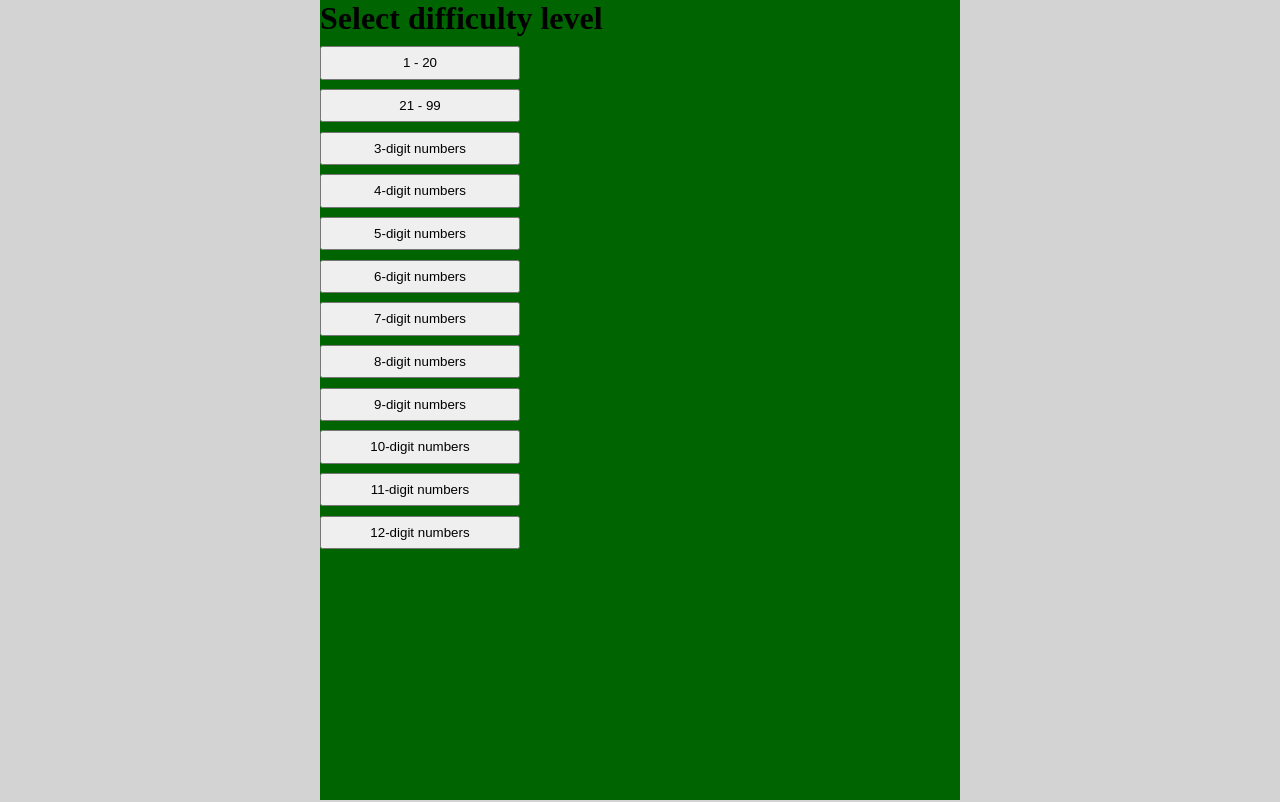
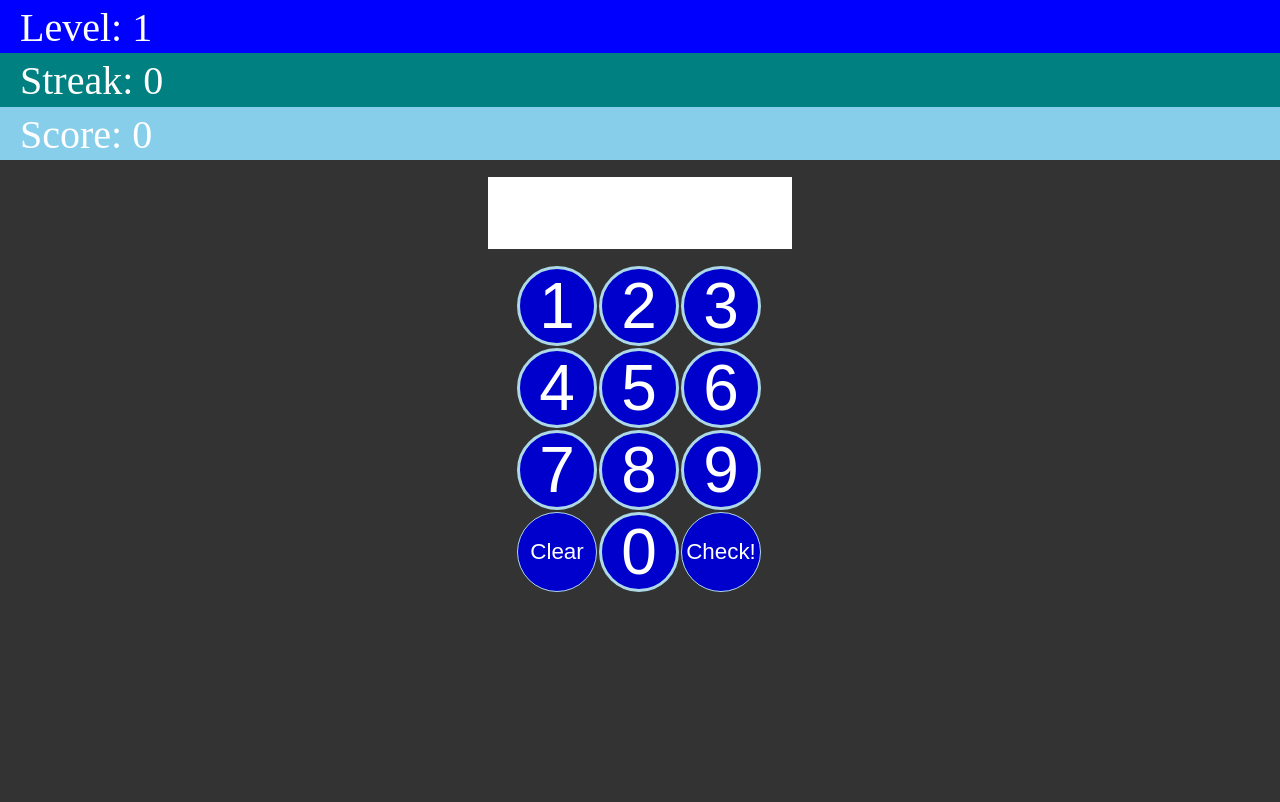
Before and after one commit to sylprimeau/portfolio-site, a PHP site: page /numprac/index.html in a window 1280 px wide. Run offline with PHP 8.4, Linux system fonts and the light colour scheme.

Commit message:
Refactored Numprac JavaScript and CSS
Basic functionality is all there but could still use a lot of
refinements and better styling

```diff
--- a/numprac/index.html
+++ b/numprac/index.html
@@ -10,7 +10,6 @@
 </head>
 
 <body>
-	<div class="wrapper">
 
 	<div class="levels">
 		<h1>Select difficulty level</h1>
@@ -28,29 +27,33 @@
 		<button class="level level-btn">12-digit numbers</button>
 	</div>
 
-		<button class="start-btn">Start</button>
+	<button class="start-btn">Start game!</button>
+
+	<div class="wrapper">
+
+		<div class="scoreboard">
+			<div class="curr-level">Level:</div>
+			<div class="streak">Streak:</div>
+			<div class="score">Score:</div>
+		</div>
 
 		<div class="interface">
 
-			<div class="scoreboard">
-				<div class="curr-level">Level:</div>
-				<div class="score">Score: 0 Trial#: 1</div>
 			<div class="number-display"></div>
-			</div>
 
 			<div class="number-pad">
-				<button class="number-btn">1</button>
-				<button class="number-btn">2</button>
-				<button class="number-btn">3</button>
-				<button class="number-btn">4</button>
-				<button class="number-btn">5</button>
-				<button class="number-btn">6</button>
-				<button class="number-btn">7</button>
-				<button class="number-btn">8</button>
-				<button class="number-btn">9</button>
-				<button class="clear-btn">Clear</button>
-				<button class="number-btn">0</button>
-				<button class="check-btn">Check!</button>
+				<button class="number-btn" value="1">1</button>
+				<button class="number-btn" value="2">2</button>
+				<button class="number-btn" value="3">3</button>
+				<button class="number-btn" value="4">4</button>
+				<button class="number-btn" value="5">5</button>
+				<button class="number-btn" value="6">6</button>
+				<button class="number-btn" value="7">7</button>
+				<button class="number-btn" value="8">8</button>
+				<button class="number-btn" value="9">9</button>
+				<button class="number-btn clear-btn" value="clear">Clear</button>
+				<button class="number-btn" value="0">0</button>
+				<button class="number-btn check-btn" value="check">Check!</button>
 			</div>
 
 			<button class="start-over-btn">Start Over</button>
--- a/numprac/numprac.css
+++ b/numprac/numprac.css
@@ -3,95 +3,110 @@
 	padding: 0;
 }
 
-body {
-	background-color: lightgray;
-	font-size: 2vh;
+::-webkit-scrollbar {
+	width: 0;
 }
 
-.wrapper {
-	background-color: darkgreen;
-	width: 100vw;
-	max-width: 80vh;
-	height: 100vh;
-	margin-left: auto;
-	margin-right: auto;
+body {
+	background-color: #333;
+	font-size: 16px;
 }
 
 .levels {
-/*	display: none;*/
+	display: none;
 }
 
 .level-btn {
 	display: block;
-	width: 15em;
-	height: 2.5em;
-	margin-top: 0.7em;
+	width: 80%;
+	height: 3em;
+	margin: 2vh auto;
 }
 
 .start-btn {
 	display: none;
+	position: absolute;
+	top: 50%;
+	left: 50%;
+	transform: translate(-50%, -50%);
+	width: 80%;
+	height: 3em;
+}
+
+.wrapper {
+/*	display: none;*/
+	height: 100vh;
+}
+
+.scoreboard {
+	height: 20%;
+}
+
+.curr-level, .streak, .score {
+	background-color: blue;
+	margin: 0 auto;
+	height: 33.3%;
+	font-size: 5vh;
+	line-height: 7vh;
+	padding-left: 0.5em;
+	color: white;
+}
+
+.streak {
+	background-color: teal;
+}
+
+.score {
+	background-color: skyblue;
 }
 
 .interface {
-	display: none;
-}
-
-.curr-level {
-	height: 30px;
-	width: 400px;
-	margin-left: auto;
-	margin-right: auto;
-	background-color: blue;
-	text-align: left;
-	font-size: 25px;
-	color: white;
-	padding-left: 10px;
-}
-
-.score {
-	height: 30px;
-	width: 400px;
-	margin-left: auto;
-	margin-right: auto;
-	background-color: skyblue;
-	text-align: left;
-	font-size: 25px;
-	padding-left: 10px;
+/*	background-color: darkgreen;*/
+	height: 80%;
+	width: 320px;
+	margin: auto;
+	border: 0.1px solid transparent;
 }
 
 .number-display {
-	height: 100px;
-	width: 400px;
-	margin-left: auto;
-	margin-right: auto;
-	background-color: black;
-	color: yellow;
+	background-color: white;
+	color: black;
+	font-size: 3em;
+	line-height: 1.5em;
+	height: 1.5em;
+	width: 95%;
+	margin: 5% auto;
 	text-align: center;
-	line-height: 100px;
-	font-size: 80px;
-	margin-top: 20px;
 }
 
-
-
-
-
-
-
-
-.btnNumber {
-	background-color: mediumblue;
-	font-size: 24px;
-/*	box-shadow: 5px 5px 5px #888888;*/
-	text-align: center;
-	color: white;
-	margin-top: 5px;
-	height: 80px;
-	width: 100px;
-/*	border-radius: 10px;*/
+.number-pad {
+	width: 248px;
+	height: 332px;
+	margin: 0 auto;
+/*	position: absolute;*/
+/*	left: 50%;*/
+/*	transform: translate(-50%);*/
 }
 
-#btnStartOver {
+.number-btn {
+	float: left;
+	background-color: mediumblue;
+	color: white;
+	font-size: 4em;
+	height: 80px;
+	width: 80px;
+	border-radius: 50%;
+	border: 0.05em solid lightblue;
+	box-sizing: border-box;
+	margin: 1px 1px;
+}
+
+.clear-btn, .check-btn {
+	font-size: 1.4em;
+}
+
+.start-over-btn {
+	display: none;
 	width: 360px;
 	height: 50px;
 	margin-top: 20px;
```
Also changed, not shown: numprac/numprac.js (+195 -143 lines), testdifflisteners/index.html (added, +12 -0 lines), testdifflisteners/script.js (added, +16 -0 lines). Lines whose indentation alone changed are shown as unchanged.
